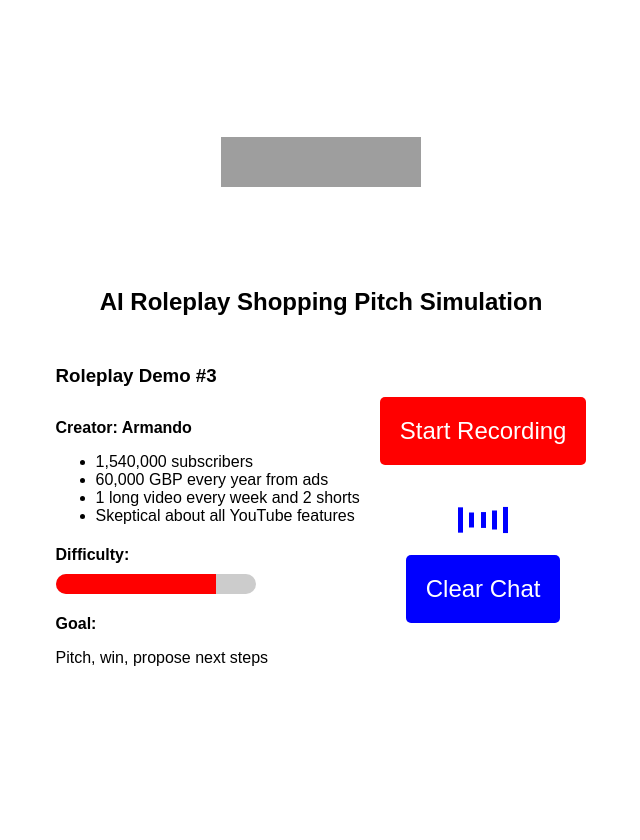
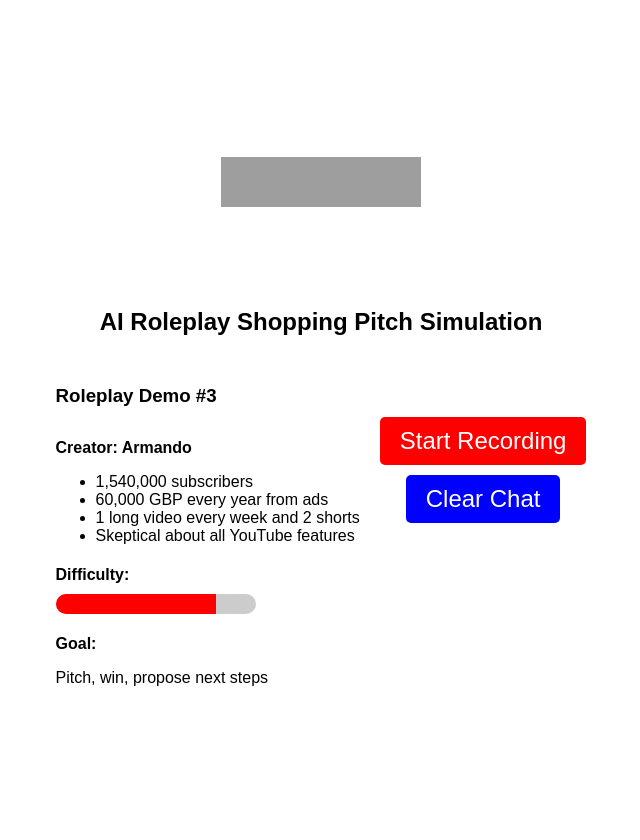
Before and after one commit to onemoreinterview/aicreator, a Flask app: page / in a window 1280 px wide. Shown: the whole page, without its empty margins (319-959 px from the left). Before the commit the page ends 666 px from the top, so only its background shows below. Run offline with Flask 3, Linux system fonts and the light colour scheme; grey boxes are pictures that could not be loaded.

Commit message:
Update index.html

```diff
--- a/templates/index.html
+++ b/templates/index.html
@@ -5,77 +5,7 @@
     <meta name="viewport" content="width=device-width, initial-scale=1.0">
     <title>Pitch University AI Roleplay</title>
     <link rel="stylesheet" href="styles.css">
-    <style>
-        body {
-            display: flex;
-            flex-direction: column;
-            justify-content: center;
-            align-items: center;
-            height: 100vh;
-            margin: 0;
-        }
-        #recordButton {
-            background-color: red;
-            color: white;
-            font-size: 24px;
-            padding: 20px;
-            border: none;
-            border-radius: 5px;
-            cursor: pointer;
-        }
-        #recordButton.thinking {
-            background-color: green;
-        }
-        #audioPlayer {
-            display: none;
-            margin-top: 20px;
-        }
-        .equalizer {
-            display: none;
-            margin-top: 20px;
-            width: 50px;
-            height: 50px;
-            display: flex;
-            align-items: flex-end;
-            justify-content: space-between;
-        }
-        .equalizer div {
-            width: 5px;
-            height: 100%;
-            background: #00f;
-            animation: bounce 1s infinite;
-        }
-        .equalizer div:nth-child(2) {
-            animation-delay: 0.1s;
-        }
-        .equalizer div:nth-child(3) {
-            animation-delay: 0.2s;
-        }
-        .equalizer div:nth-child(4) {
-            animation-delay: 0.3s;
-        }
-        .equalizer div:nth-child(5) {
-            animation-delay: 0.4s;
-        }
-        @keyframes bounce {
-            0%, 100% {
-                transform: scaleY(1);
-            }
-            50% {
-                transform: scaleY(0.3);
-            }
-        }
-        #clearButton {
-            background-color: blue;
-            color: white;
-            font-size: 24px;
-            padding: 20px;
-            border: none;
-            border-radius: 5px;
-            cursor: pointer;
-            margin-top: 10px;
-        }
-    </style>
+
     <script>
         document.addEventListener('DOMContentLoaded', () => {
             const recordButton = document.getElementById('recordButton');
```
